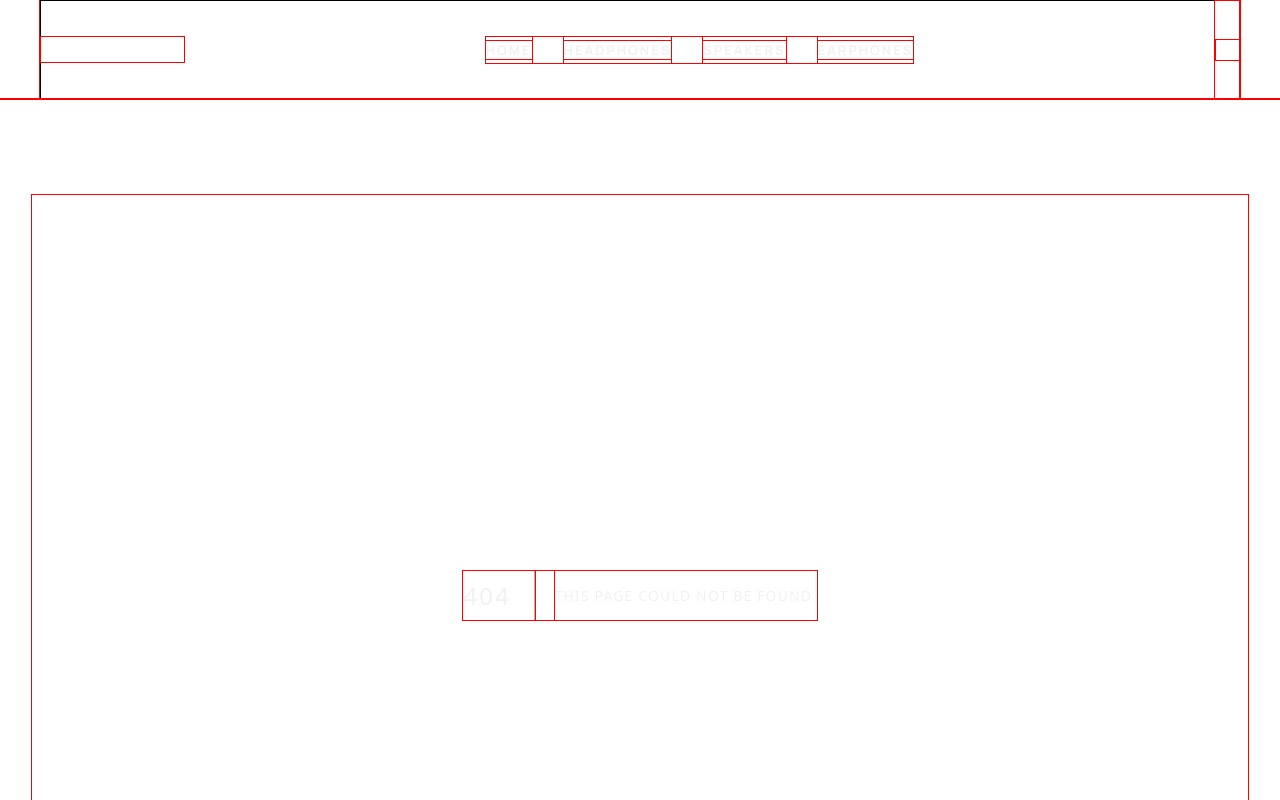
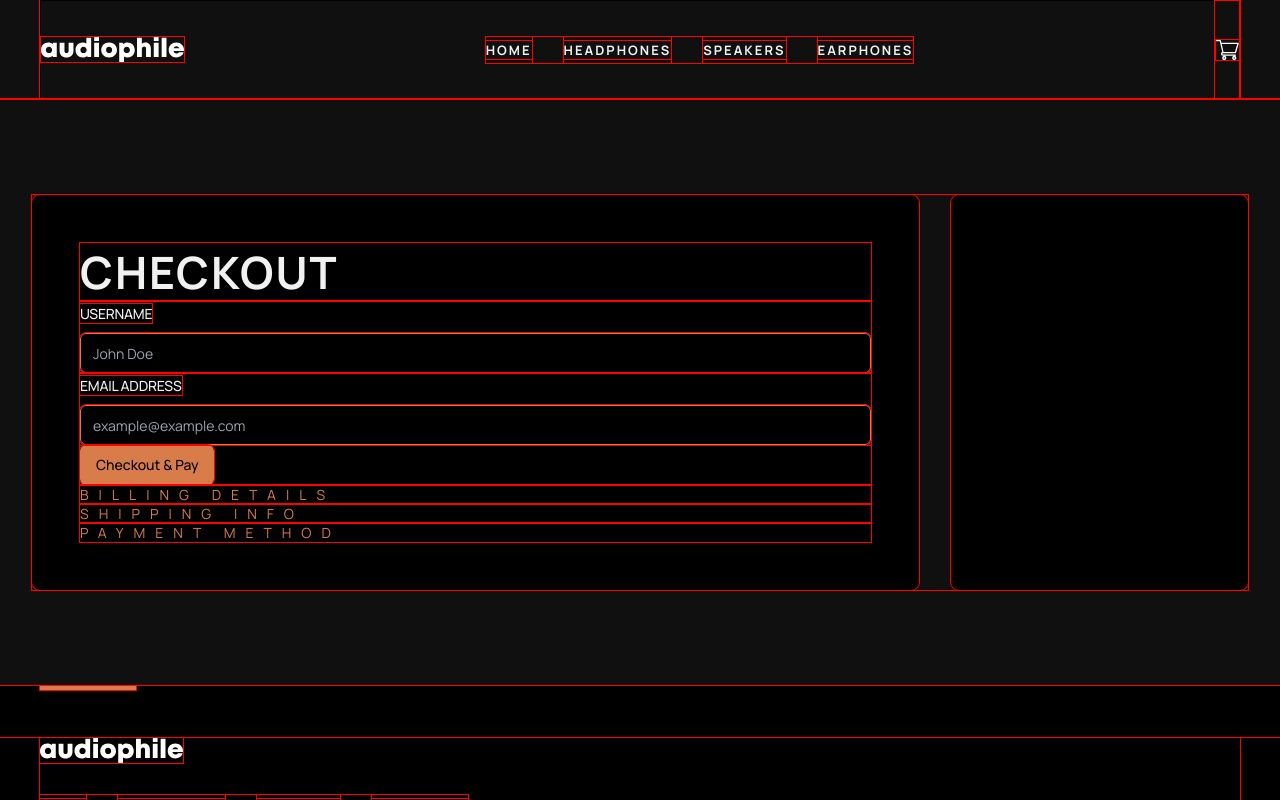
Before and after one commit to garrickheine1127/E-Commerce-Website, a Next.js app: page /checkout in a window 1280 px wide. Before the commit this address had no page. Shown: the top 800 px of the page. Built offline with nearby package versions, Linux system fonts and the light colour scheme.

Commit message:
Introduces further form fields and validation, resolves data not submitting

```diff
--- /dev/null
+++ b/app/checkout/page.tsx
@@ -0,0 +1,5 @@
+import { Checkout } from "@/components/checkout/Checkout";
+
+export default function Page() {
+  return <Checkout />;
+}
--- a/components/checkout/Checkout.tsx
+++ b/components/checkout/Checkout.tsx
@@ -17,31 +17,35 @@ import { staticCartItems } from "./Cart";
 import { Button } from "../ui/button";
 import Image from "next/image";
 import { Input } from "../ui/input";
+import { error } from "console";
 
 const CheckoutFormSchema = z.object({
-  name: z.string(),
+  name: z.string().min(5, { message: "Must be 5 or more characters long" }),
   email: z.string().email(),
-  cell: z.string(),
-  address: z.string(),
-  zip: z.string(),
-  city: z.string(),
-  country: z.string(),
+  /*cell: z.string({ required_error: "Please enter a valid cell phone number" }),
+  address: z.string({ required_error: "Please enter a valid postal address" }),
+  zip: z.string({ required_error: "Please enter a valid zip code" }),
+  city: z.string({ required_error: "Please enter a valid city" }),
+  country: z.string({ required_error: "Please enter a valid country" }),
   type: z.enum(["stripe", "cash on delivery"], {
     required_error: "Please select a payment method",
-  }),
+  }), */
 });
 
-export default function Checkout() {
+export function Checkout() {
+  const {
+    formState: { errors },
+  } = useForm();
   const form = useForm<z.infer<typeof CheckoutFormSchema>>({
     resolver: zodResolver(CheckoutFormSchema),
     defaultValues: {
       name: "",
       email: "",
-      cell: "",
+      /*cell: "",
       address: "",
       zip: "",
       city: "",
-      country: "",
+      country: "", */
     },
   });
 
@@ -55,19 +59,45 @@ export default function Checkout() {
         <h1>Checkout</h1>
 
         <Form {...form}>
-          <form onSubmit={form.handleSubmit(onSubmit)}></form>
+          <form onSubmit={form.handleSubmit(onSubmit)}>
             <FormField
               control={form.control}
               name="name"
-            render={({ ...field }) => (
+              render={({ field }) => (
                 <FormItem>
                   <FormLabel className="form-label">Username</FormLabel>
                   <FormControl>
-                  <Input placeholder="John Doe" {...field} />
+                    <Input
+                      className="bg-black border border-jasperOrange active:outline-jasperOrange text-antiFlashWhite"
+                      placeholder="John Doe"
+                      {...field}
+                    />
                   </FormControl>
+                  <FormMessage />
                 </FormItem>
               )}
             />
+            <FormField
+              control={form.control}
+              name="email"
+              render={({ field }) => (
+                <FormItem>
+                  <FormLabel className="form-label">Email Address</FormLabel>
+                  <FormControl>
+                    <Input
+                      className="bg-black border border-jasperOrange active:outline-jasperOrange text-antiFlashWhite"
+                      placeholder="example@example.com"
+                      {...field}
+                    />
+                  </FormControl>
+                  <FormMessage />
+                </FormItem>
+              )}
+            />
+            <Button type="submit" className="bg-jasperOrange">
+              Checkout & Pay
+            </Button>
+          </form>
         </Form>
 
         <section>
@@ -80,50 +110,68 @@ export default function Checkout() {
           <h2 className="overhang">Payment Method</h2>
         </section>
       </div>
-      <div className="bg-black p-12 rounded-lg w-1/4">
-        <form>
-          <div className="flex flex-col gap-6 mt-6 mb-8">
-            {staticCartItems.map((item) => (
-              <div key={item.id} className="flex items-center justify-between">
-                <div className="flex items-center gap-4">
-                  <Image
-                    className="bg-black p-3 rounded-lg"
-                    src={`/images/products/thumbnails/${item.img}`}
-                    height={80}
-                    width={80}
-                    alt={item.imgAlt}
-                  />
-                  <div>
-                    <p className="cart-product-title">{item.product}</p>
-                    <p className="cart-product-price">
-                      {formatCurrency(item.price)}
-                    </p>
-                  </div>
-                </div>
-              </div>
-            ))}
-          </div>
-          <div className="flex justify-between mb-6">
-            <p className="cart-total-title">Total</p>
-            <p className="cart-total">{formatCurrency(5396)}</p>
-          </div>
-          <div className="flex justify-between mb-6">
-            <p className="cart-total-title">Shipping</p>
-            <p className="cart-total">{formatCurrency(5396)}</p>
-          </div>
-          <div className="flex justify-between mb-6">
-            <p className="cart-total-title">Vat (incl.)</p>
-            <p className="cart-total">{formatCurrency(5396)}</p>
-          </div>
-          <div className="flex justify-between mb-6">
-            <p className="cart-total-title">Grand Total</p>
-            <p className="cart-total">{formatCurrency(5396)}</p>
-          </div>
-          <Button className="w-full rounded-none cart-checkout-button font-bold hover:bg-black hover:text-antiFlashWhite transition">
-            Checkout
-          </Button>
-        </form>
-      </div>
+      <div className="bg-black p-12 rounded-lg w-1/4"></div>
     </div>
   );
 }
+
+/* "use client";
+
+import { zodResolver } from "@hookform/resolvers/zod";
+import { useForm } from "react-hook-form";
+import * as z from "zod";
+import { Button } from "@/components/ui/button";
+import {
+  Form,
+  FormControl,
+  FormDescription,
+  FormField,
+  FormItem,
+  FormLabel,
+  FormMessage,
+} from "@/components/ui/form";
+import { Input } from "@/components/ui/input";
+
+const formSchema = z.object({
+  username: z.string().min(2, {
+    message: "Username must be at least 2 characters.",
+  }),
+});
+
+export function Checkout() {
+  const form = useForm<z.infer<typeof formSchema>>({
+    resolver: zodResolver(formSchema),
+    defaultValues: {
+      username: "",
+    },
+  });
+
+  function onSubmit(values: z.infer<typeof formSchema>) {
+    console.log(values);
+  }
+
+  return (
+    <Form {...form}>
+      <form onSubmit={form.handleSubmit(onSubmit)} className="space-y-8">
+        <FormField
+          control={form.control}
+          name="username"
+          render={({ field }) => (
+            <FormItem>
+              <FormLabel>Username</FormLabel>
+              <FormControl>
+                <Input placeholder="shadcn" {...field} />
+              </FormControl>
+              <FormDescription>
+                This is your public display name.
+              </FormDescription>
+              <FormMessage />
+            </FormItem>
+          )}
+        />
+        <Button type="submit">Submit</Button>
+      </form>
+    </Form>
+  );
+}
+ */
```
Also changed, not shown: 1 other file (tests, documents, lock files or other folders). Lines whose indentation alone changed are shown as unchanged.
